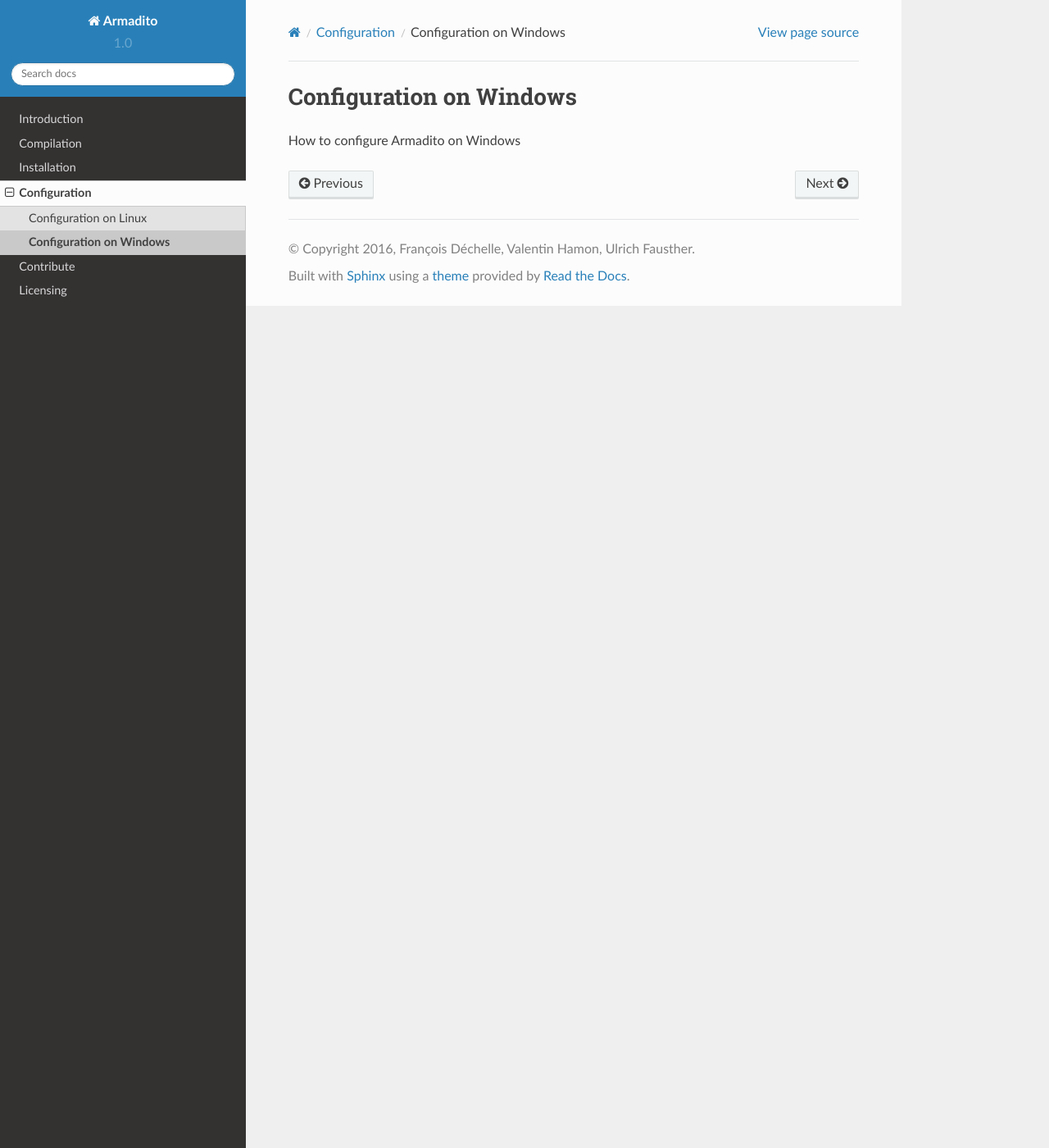
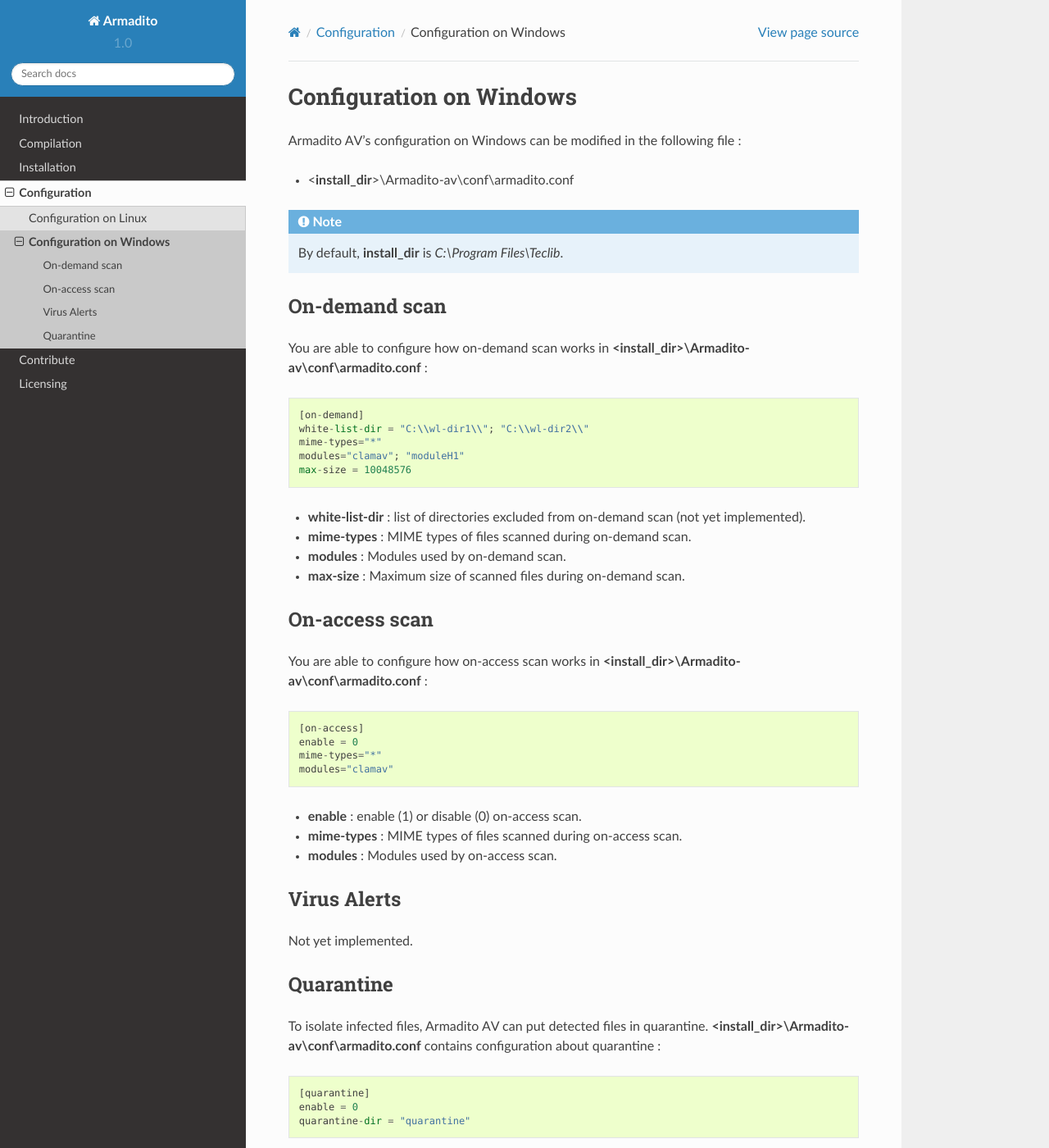
Before and after one commit to armadito/armadito-doc, a Sphinx documentation site: the page built from source/configuration/windows.rst, in a window 1280 px wide and 1400 px high. Shown: the whole window at 82% size. Built offline with Sphinx 7.4.7 and the Read the Docs theme 2.0.0, drawn with Linux system fonts in a browser that asks for light colours; some of the changed text lies outside the part shown.

Commit message:
Add windows configuration documentation

```diff
--- a/source/configuration/windows.rst
+++ b/source/configuration/windows.rst
@@ -1,6 +1,67 @@
 Configuration on Windows
 ========================
 
-How to configure Armadito on Windows
+Armadito AV's configuration on Windows can be modified in the following file :
+
+* <**install_dir**>\\Armadito-av\\conf\\armadito.conf
+
+.. note:: By default, **install_dir** is *C:\\Program Files\\Teclib*.
+
+On-demand scan
+~~~~~~~~~~~~~~
+
+You are able to configure how on-demand scan works in **<install_dir>\\Armadito-av\\conf\\armadito.conf** :
+
+::
+
+   [on-demand]
+   white-list-dir = "C:\\wl-dir1\\"; "C:\\wl-dir2\\"
+   mime-types="*"
+   modules="clamav"; "moduleH1"
+   max-size = 10048576
+
+* **white-list-dir** : list of directories excluded from on-demand scan (not yet implemented).
+* **mime-types** : MIME types of files scanned during on-demand scan.
+* **modules** : Modules used by on-demand scan.
+* **max-size** : Maximum size of scanned files during on-demand scan.
+
+
+On-access scan
+~~~~~~~~~~~~~~
+
+You are able to configure how on-access scan works in **<install_dir>\\Armadito-av\\conf\\armadito.conf** :
+
+::
+
+   [on-access]
+   enable = 0
+   mime-types="*"
+   modules="clamav"
+
+* **enable** : enable (1) or disable (0) on-access scan.
+* **mime-types** : MIME types of files scanned during on-access scan.
+* **modules** : Modules used by on-access scan.
+
+
+Virus Alerts
+~~~~~~~~~~~~
+
+Not yet implemented.
+
+Quarantine
+~~~~~~~~~~
+
+To isolate infected files, Armadito AV can put detected files in quarantine.
+**<install_dir>\\Armadito-av\\conf\\armadito.conf** contains configuration about quarantine :
+
+::
+
+   [quarantine]
+   enable = 0
+   quarantine-dir = "quarantine"
+
+* **enable** : enable (1) or disable (0) quarantine.
+* **quarantine-dir** : sub directory where will be moved files put in quarantine.
+
 
 .. toctree::
```
